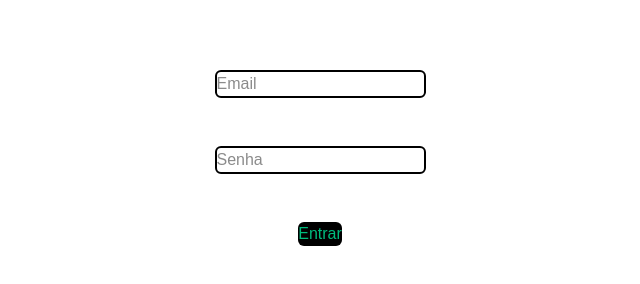
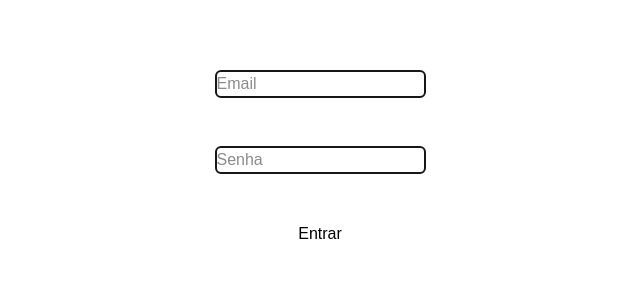
Before and after one commit to VitorEmanuelDeSouza2010/frontEnd, a Next.js app: page /login in a window 1280 px wide. Shown: the part 162-446 px from the top of the page, without its empty margins (320-960 px from the left). Built offline with nearby package versions, Linux system fonts and the light colour scheme.

Commit message:
Add files via upload

```diff
--- a/app/alunos/page.tsx
+++ b/app/alunos/page.tsx
@@ -12,7 +12,7 @@ export default async function AlunosPage() {
             <div className="w-[90%] h-100 bg-white rounded-md shadow-md shadow-white text-black p-2 overflow-auto">
                 <ul className="flex flex-col items-center gap-2">
                     <AlunoItem id={1} nome="////|/|\|\\\\"/>
-                    <AlunoItem id={2} nome="|\|/|"/>
+                    <AlunoItem id={2} nome="| | | | | | |"/>
                     <AlunoItem id={3} nome="\\\\|/|\|////"/>
                     <AlunoItem id={4} nome="|\|/|"/>
                     <AlunoItem id={5} nome="|/|\|"/>
--- /dev/null
+++ b/app/login/actions.ts
@@ -0,0 +1,16 @@
+"use server";
+
+export async function loginAction(email: string, password: string) {
+    const response = await fetch("http://localhost:8080/funcionarios/login", {
+        method: "POST",
+        headers: {
+            "headers-type": "application/json",
+        },
+            body: JSON.stringify({
+            email,
+            senha:password,
+        }),
+    }).then(res => res.json());
+
+    console.log(response);
+}
--- a/app/login/page.tsx
+++ b/app/login/page.tsx
@@ -1,14 +1,12 @@
+import LoginForm from "@/components/LoginForm";
+import { loginAction } from "./actions";
+
 export default function LoginPage() {
     return (
         <div className="flex flex-col items-center gap-2 mt-35">
             <h1>Login</h1>
 
-            <div className="w-[50%] h-75 bg-white rounded-md flex flex-col items-center gap-2">
-                <input className="border-black border-2 bg-white rounded-md mt-15" type="email" placeholder="Email" />
-                <input className="border-black border-2 bg-white rounded-md mt-10" type="password" placeholder="Senha" />
-
-                <button className="bg-black rounded-md mt-10 text-emerald-500">Entrar</button>
-            </div>
+            <LoginForm onSend={loginAction} />
         </div>
     );
 }
--- /dev/null
+++ b/components/LoginForm.tsx
@@ -0,0 +1,38 @@
+
+"use client";
+
+import { useState } from "react";
+
+interface Props {
+    onSend: (email: string, password: string) => void;
+}
+
+export default function LoginForm({onSend}: Props) {
+    const [email, setEmail] = useState("");
+    const [password, setPassword] = useState("");
+
+    function handleSubmit() {}
+
+    return (
+        <div className="w-[50%] h-75 bg-white rounded-md shadow-md shadow-white flex flex-col items-center gap-2">
+            <input className="border-mauve-500 border-2 bg-mauve-400 rounded-md mt-15"
+            type="email"
+            placeholder="Email"
+            value={email}
+            onChange={(e) => setEmail(e.target.value)}
+            />
+
+            <input className="border-mauve-500 border-2 bg-mauve-400 rounded-md mt-10"
+            type="password"
+            placeholder="Senha"
+            value={password}
+            onChange={(e) => setPassword(e.target.value)}
+            />
+
+            <button className="bg-mauve-500 rounded-md mt-10 text-black"
+                onClick={() => onSend(email, password)} >
+                Entrar
+            </button>
+        </div>
+    );
+}
```
